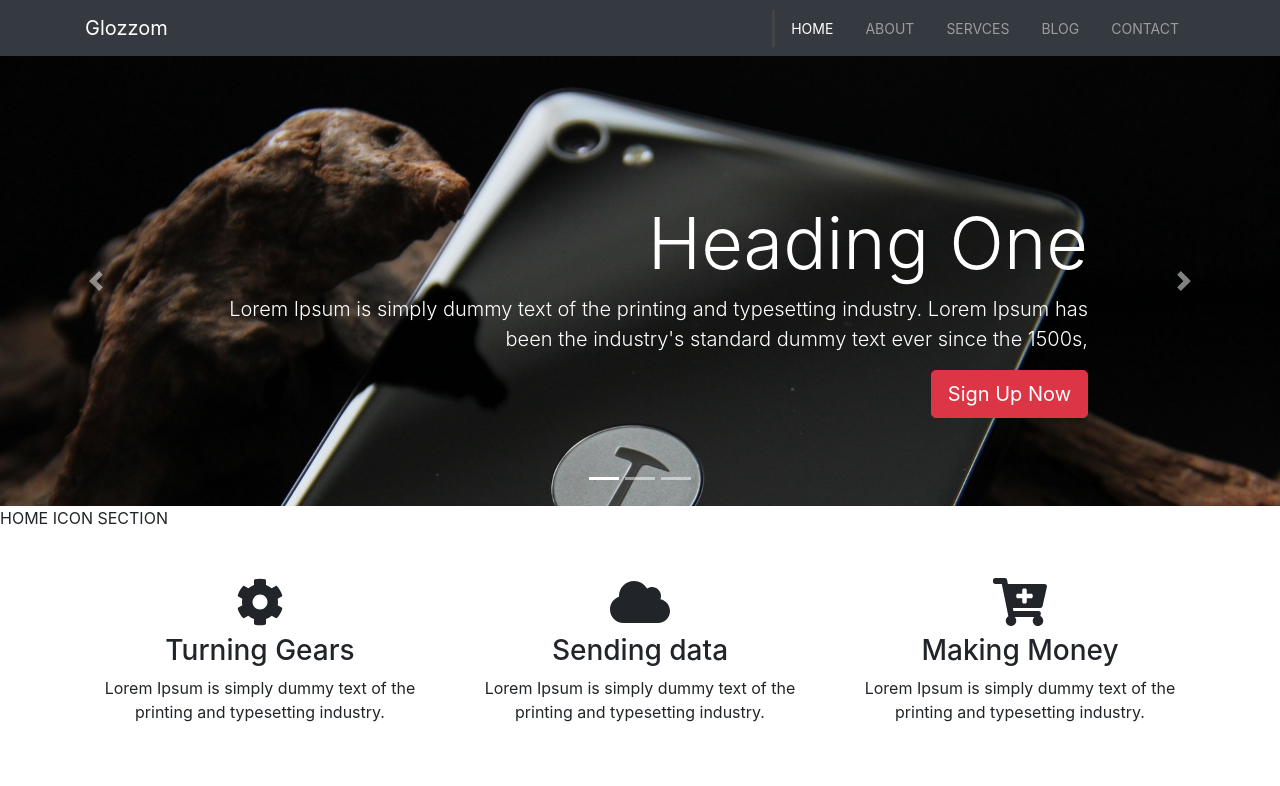
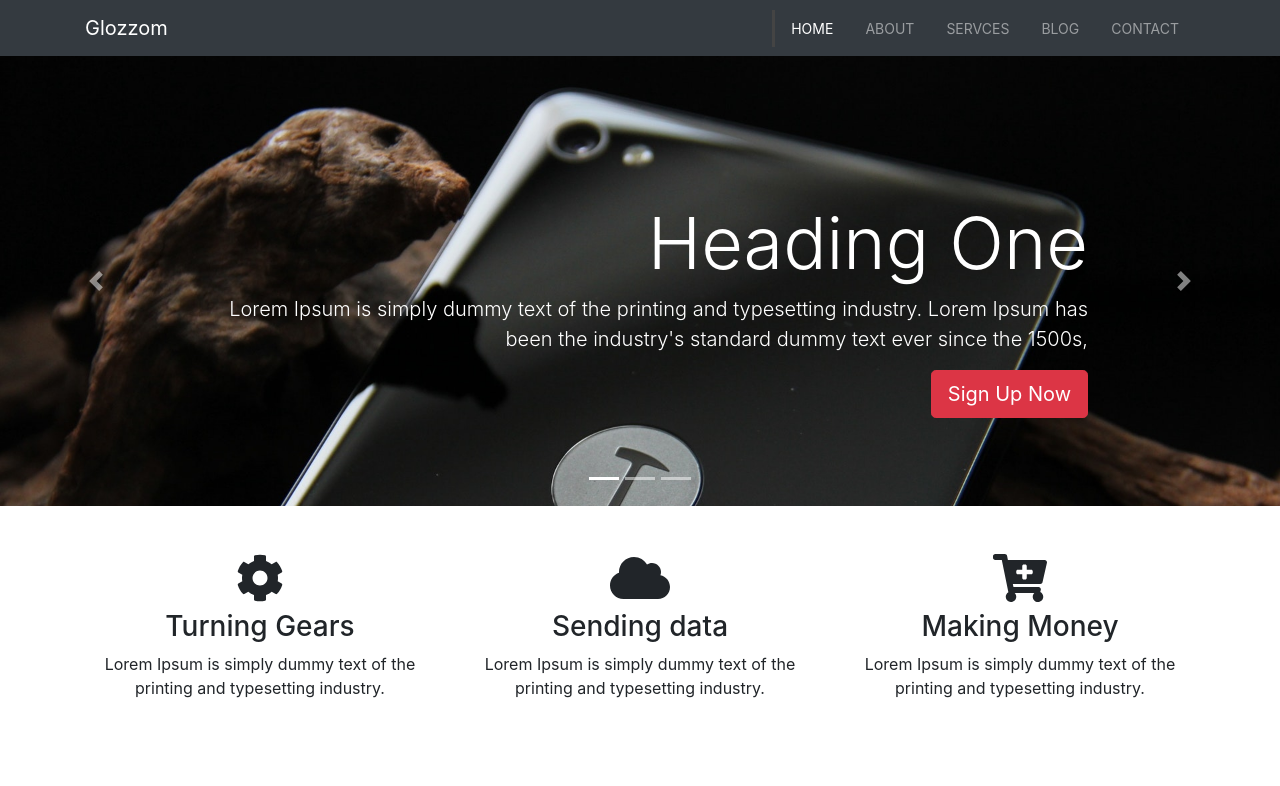
Before and after one commit to avnikolaou/bootstrap-4-themes, a React (Create React App) app: page /Glozzom in a window 1280 px wide. Shown: the top 786 px of the page. Built offline with nearby package versions, Linux system fonts and the light colour scheme.

Commit message:
fix: comment cleanup

```diff
--- a/src/Projects/Glozzom_Multi_Page_Theme/Home.js
+++ b/src/Projects/Glozzom_Multi_Page_Theme/Home.js
@@ -88,7 +88,7 @@ class Home extends Component {
                     </div>
                 </section>
 
-                HOME ICON SECTION
+                {/*HOME ICON SECTION*/}
                 <section id={"home-icons"} className={"py-5"}>
                     <div className={"container"}>
                         <div className={"row"}>
@@ -208,7 +208,7 @@ class Home extends Component {
                     </div>
                 </section>
 
-                NEWSLETTER
+                {/*NEWSLETTER*/}
                 <section id="newsletter" className="text-center p-5 bg-dark text-white">
                     <div className="container">
                         <div className="row">
```
